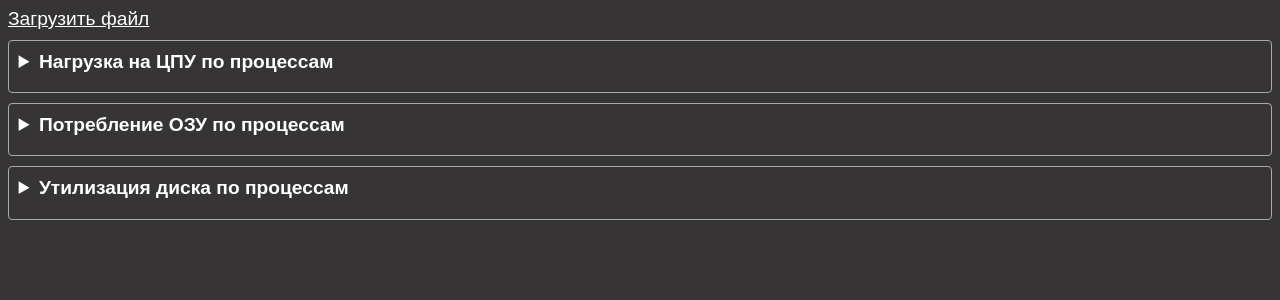
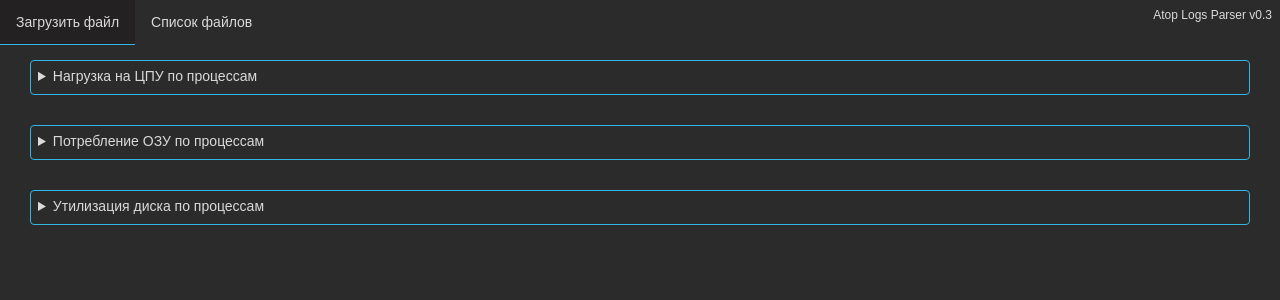
Before and after one commit to vladimir97mix/atop-parser, a Flask app: page /chart in a window 1280 px wide. Shown: the top 300 px of the page. Run offline with Flask 3, Linux system fonts and the light colour scheme.

Commit message:
change style

```diff
--- a/main.py
+++ b/main.py
@@ -50,4 +50,4 @@ def chart():
 
 
 if __name__ == '__main__':
-    app.run(debug=True, port=5050, host='0.0.0.0')
+    app.run(debug=True, port=5050)
--- a/static/css/style.css
+++ b/static/css/style.css
@@ -1,26 +1,62 @@
 body {
-    font: 1.2em "Fira Sans", sans-serif;
+    background-color: rgb(43, 43, 44);
+    font-family: Arial, Helvetica, sans-serif;
+    font-size: 14px;
+    margin: 0;
+}
+
+ul {
+    list-style-type: none;
+    margin: 0;
+    padding: 0;
+    overflow: hidden;
+    background-color: rgb(43, 43, 44);
+    position: fixed;
+    top: 0;
+    width: 100%;
+
+}
+li {
+    color: #dadada;
+    float: left;
+
+}
+
+li a {
+    color: #dadada;
+    display: inline-block;
+    padding: 14px 16px;
+     text-decoration: none;
+
+}
+li a:hover:not(.active) {
+    background-color: #232121;
+    border-bottom: 1px solid #33b5e5;
+
 }
 
 details {
-    border: 1px solid #aaa;
+    border: 1px solid #33b5e5;
     border-radius: 4px;
     padding: 0.5em 0.5em 0;
-    color: white;
+    color: #dadada;
     padding-bottom: 10px;
-}
+
+    }
 
 summary {
-    font-weight: bold;
+    transition: 0.15s padding ease-out, 0.15s margin ease-out, 0.15s border ease-out;
+}
+summary:hover:not(.active) {
     margin: -0.5em -0.5em 0;
     padding: 0.5em;
+    cursor: pointer;
+    transition: 0.15s padding ease-out, 0.15s margin ease-out, 0.15s border ease-out;
 }
-
 details[open] {
     padding: 0.5em;
 }
 
 details[open] summary {
-    border-bottom: 1px solid #aaa;
     margin-bottom: 0.5em;
 }
--- a/templates/chart.html
+++ b/templates/chart.html
@@ -4,23 +4,26 @@
     <meta charset="UTF-8">
     <title>Title</title>
     <link rel= "stylesheet" type= "text/css" href= "/css/style.css">
+<ul>
+    <li><a href="/">Загрузить файл</a></li>
+    <li><a href="#!">Список файлов</a></li>
+    <li style="float: right; font-size: 12px; padding: 8px;">Atop Logs Parser v0.3</li>
+</ul>
 </head>
-<body style="background-color: rgba(35,32,32,0.91)">
-
-<a style="color: white" href="/">Загрузить файл</a>
+<body>
 
 
-<div style="padding-top: 10px">
+<div style="padding:30px;margin-top:30px;">
 <details>
     <summary> Нагрузка на ЦПУ по процессам</summary>
-   <div style="height:40vh; width:100%; padding-top: 50px">
+   <div style="height:35vh; width:100%; padding-top: 50px">
   <canvas id="cpu"></canvas>
 </div>
 </details>
 </div>
 
 
-<div style="padding-top: 10px">
+<div style="margin-bottom: 30px; margin-left: 30px; margin-right: 30px ">
 <details>
     <summary> Потребление ОЗУ по процессам</summary>
      <div style=" height:40vh; width:100%;  padding-top: 50px">
@@ -30,7 +33,7 @@
 </div>
 
 
-<div style="padding-top: 10px">
+<div style="margin-bottom: 30px; margin-left: 30px; margin-right: 30px ">
 <details>
     <summary> Утилизация диска по процессам</summary>
      <div style=" height:40vh; width:100%;  padding-top: 50px">
```
